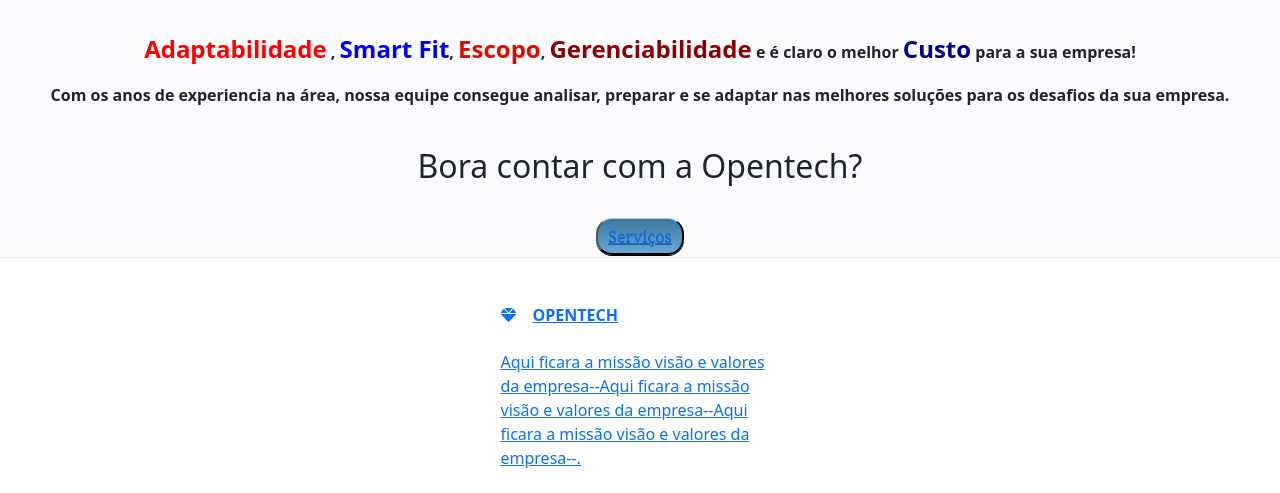
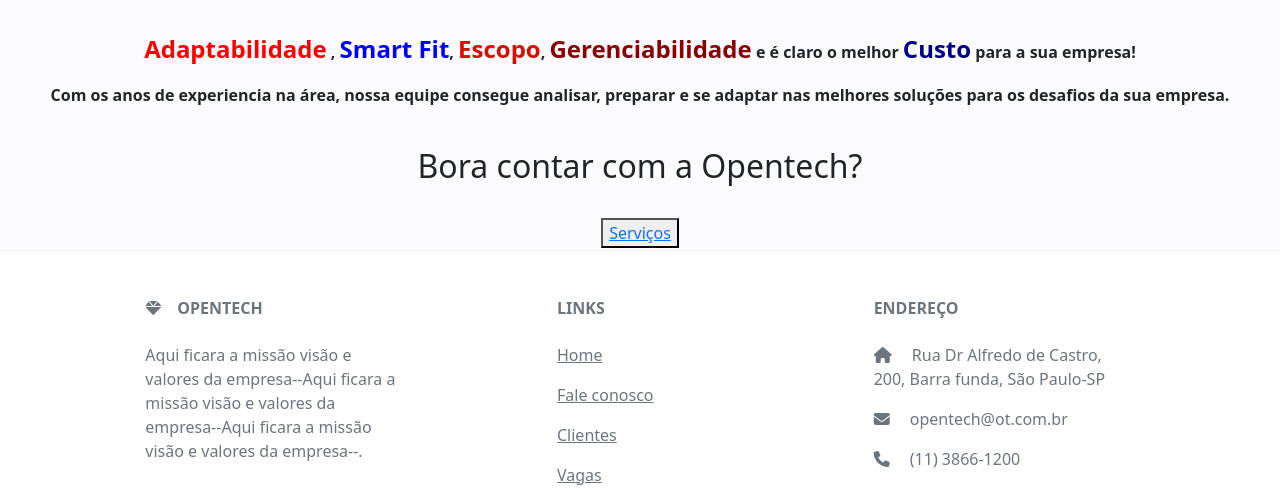
Before and after one commit to PedroMiceli/Sistema-Opentech, a Django app: page /sobre in a window 1280 px wide. Shown: the part 683-1176 px from the top of the page. Run offline with Django 4.2, Linux system fonts and the light colour scheme; some libraries are stand-ins or nearby versions.

Commit message:
arrumado bug no footer da pagina sobre

```diff
--- a/opentech/paginas/static/paginas/css/sobre.css
+++ b/opentech/paginas/static/paginas/css/sobre.css
@@ -24,37 +24,7 @@
     animation: fadeInRight 2s ease-in-out;
 }
 
-.button {
-    border-top: 1px solid #96d1f8;
-    background: #65a9d7;
-    background: -webkit-gradient(linear, left top, left bottom, from(#3e779d), to(#65a9d7));
-    background: -webkit-linear-gradient(top, #3e779d, #65a9d7);
-    background: -moz-linear-gradient(top, #3e779d, #65a9d7);
-    background: -ms-linear-gradient(top, #3e779d, #65a9d7);
-    background: -o-linear-gradient(top, #3e779d, #65a9d7);
-    padding: 5px 10px;
-    -webkit-border-radius: 16px;
-    -moz-border-radius: 16px;
-    border-radius: 16px;
-    -webkit-box-shadow: rgba(0,0,0,1) 0 1px 0;
-    -moz-box-shadow: rgba(0,0,0,1) 0 1px 0;
-    box-shadow: rgba(0,0,0,1) 0 1px 0;
-    text-shadow: rgba(0,0,0,.4) 0 1px 0;
-    color: white;
-    font-size: 16px;
-    font-family: Georgia, serif;
-    text-decoration: none;
-    vertical-align: middle;
-}
- .button:hover {
-    border-top-color: #ea5325;
-    background: #ea5325;
-    color: #ccc;
-}
- .button:active {
-    border-top-color: #1b435e;
-    background: #1b435e;
-}
+
 
 /*
     Animação
--- a/opentech/paginas/templates/sobre.html
+++ b/opentech/paginas/templates/sobre.html
@@ -32,7 +32,8 @@
     <div class = "bora">
         <h2> Bora contar com a Opentech? </h2><br>
         <form action="">
-            <button type = "submit" class = "button"><a target="_blank" href='servicos'> Serviços </button>
+            <button type = "submit" class = "button"><a target="_blank" href='servicos'> Serviços </button></a>
+        </form>
     </div>
 </div>
 {% endblock %}
```
